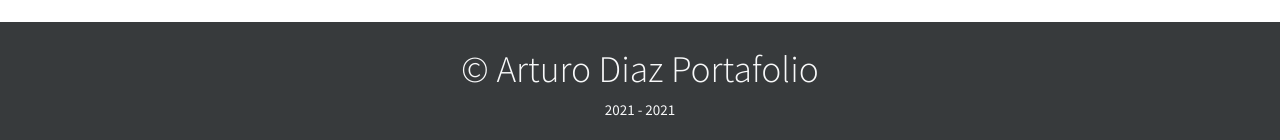
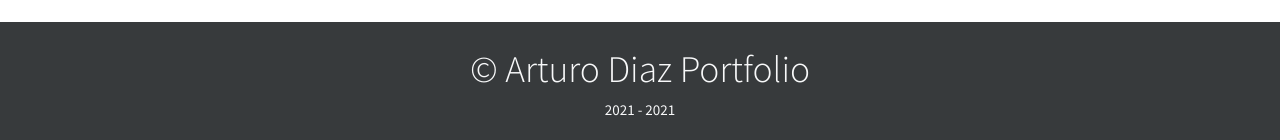
Before and after one commit to arturodiaz777/Portfolio, a Next.js app: page / in a window 1280 px wide. Shown: the part 1552-1692 px from the top of the page. Built offline with nearby package versions, Linux system fonts and the light colour scheme; a small style sheet from the web is missing.

Commit message:
10thcommit

```diff
--- a/components/Layout.js
+++ b/components/Layout.js
@@ -44,7 +44,7 @@ const Layout = ({ children, title, footer = true, dark = false }) => {
       {footer && (
         <footer className="bg-dark text-light text-center">
           <div className="container p-4">
-            <h1>&copy; Arturo Diaz Portafolio</h1>
+            <h1>&copy; Arturo Diaz Portfolio</h1>
             <p>2021 - {new Date().getFullYear()}</p>
             <p>All rights Reserved.</p>
           </div>
--- a/components/Navbar.js
+++ b/components/Navbar.js
@@ -23,7 +23,7 @@ const Navbar = () => {
             <li className="nav-item">
               <Link href="/github">
                 <a className="nav-link">
-                 Github
+                  Github
                 </a>
               </Link>
             </li>
```
